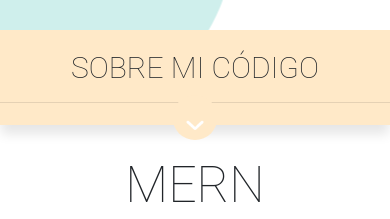
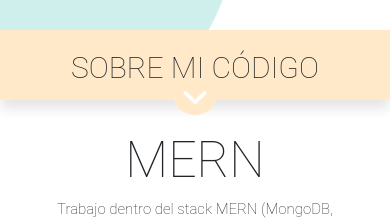
Before and after one commit to jorboare/portfolio, a React (Create React App) app: page / in a window 390 px wide. Shown: the part 1114-1333 px from the top of the page. Built offline with nearby package versions, Linux system fonts and the light colour scheme.

Commit message:
dropdown menu arrow ajustment

```diff
--- a/src/components/pages/myCode/MyCode.js
+++ b/src/components/pages/myCode/MyCode.js
@@ -55,9 +55,9 @@ const Features = () => {
                 </Container>
             </div>
 
-            <button className='circle' onClick={handleAction}>
+            <a href='#feature' className='scrollto circle' onClick={handleAction}>
                 <img src={Arrow} alt='arrow' className='drop-arrow' />
-            </button>
+            </a>
 
         </div>
     );
--- a/src/components/pages/projects/Projects.js
+++ b/src/components/pages/projects/Projects.js
@@ -15,7 +15,7 @@ const projects = () => {
                         <img src={Fourketta} alt='proyecto de Cocina' />
                         <h3>FourkettA</h3>
                         <div className='description'>
-                            <p>Organizador de recetas con tintes de red social. Single-Page Application basado en ReactJS para el Frontend y en ExpressJS para el backend a la hora de gestionar la API REST</p>
+                            <p>Organizador de recetas con tintes de red social. Single-Page Application basado en ReactJS para el Frontend y en ExpressJS para el backend a la hora de gestionar la API REST.</p>
                         </div>
                     </a>
 
@@ -28,7 +28,7 @@ const projects = () => {
                         <h3>_bingewapp</h3>
 
                         <div className='description'>
-                            <p>Web de búsqueda y organización de cine y series. Ejecutada bajo ExpressJS y con vistas de Handlebars. Contenido provisto desde la API TheMovieDB</p>
+                            <p>Web de búsqueda y organización de cine y series. Ejecutada bajo ExpressJS y con vistas de Handlebars. Contenido provisto desde la API TheMovieDB.</p>
                         </div>
                     </a>
 
--- a/src/components/scss/_myCode.scss
+++ b/src/components/scss/_myCode.scss
@@ -44,13 +44,19 @@
       p{
         text-align: center;
       }
-@media (max-width: 470px){
+
+    }
+    @media (max-width: 470px){
+
+      .feature{
+        height: 70px;
         h2{
           width: 100%;
           font-size: 30px;
+          position: relative;
+          z-index: 200;
         }
       }
-
     }
 
 .feature.visible{
@@ -69,8 +75,9 @@
       border: none;
 
       .drop-arrow {
-        margin-top: 15px;
         width: 50%;
+display: block;
+margin: 20px auto 0 auto;
         filter: invert(1);
         transition: transform 0.3s ease
        }
--- a/src/css/index.css
+++ b/src/css/index.css
@@ -485,9 +485,14 @@
 }
 
 @media (max-width: 470px) {
+  .feature-rel-box .feature {
+    height: 70px;
+  }
   .feature-rel-box .feature h2 {
     width: 100%;
     font-size: 30px;
+    position: relative;
+    z-index: 200;
   }
 }
 
@@ -509,8 +514,9 @@
 }
 
 .feature-rel-box .circle .drop-arrow {
-  margin-top: 15px;
   width: 50%;
+  display: block;
+  margin: 20px auto 0 auto;
   -webkit-filter: invert(1);
           filter: invert(1);
   -webkit-transition: -webkit-transform 0.3s ease;
```
Also changed, not shown: 1 other file (tests, documents, lock files or other folders).
